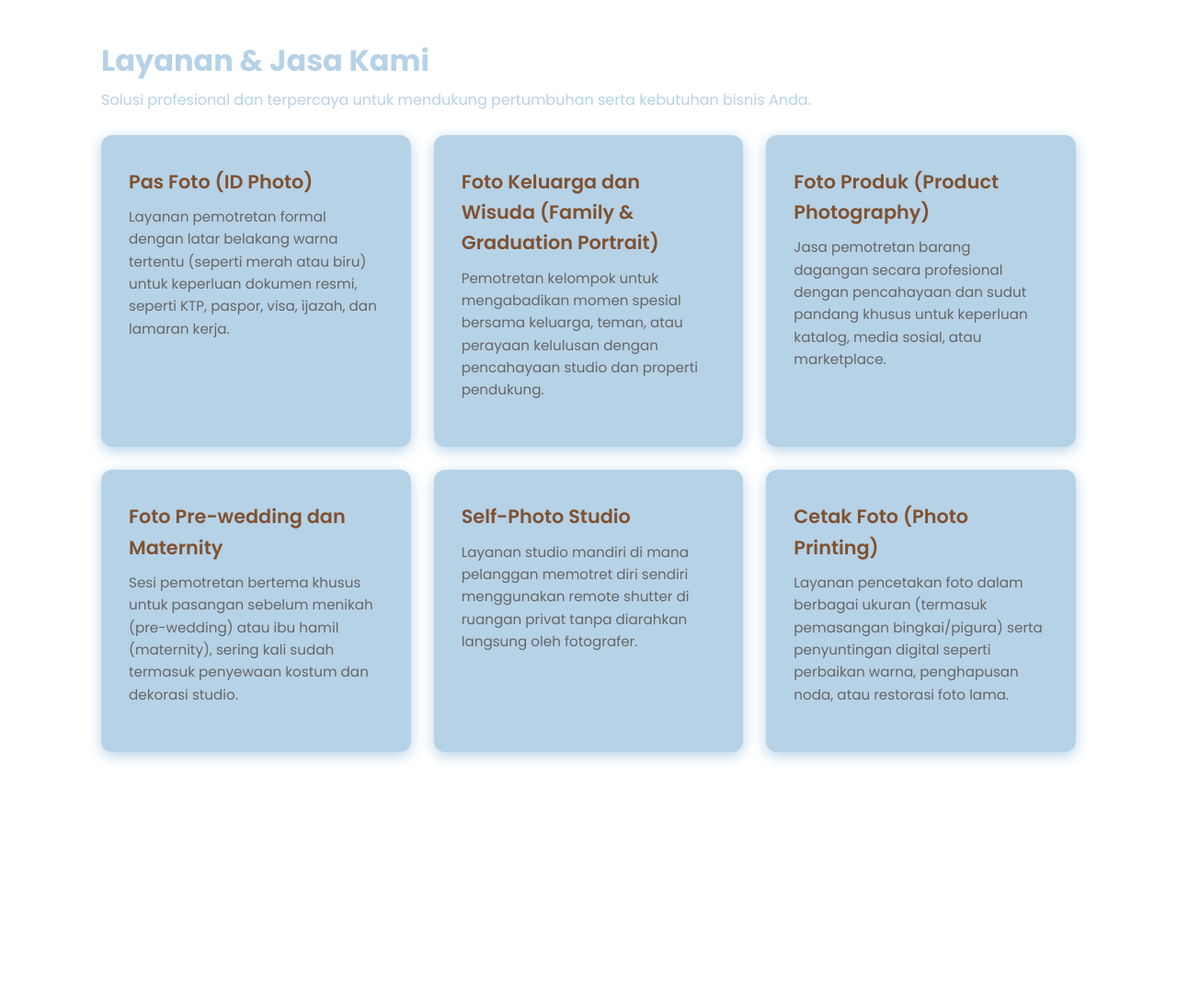
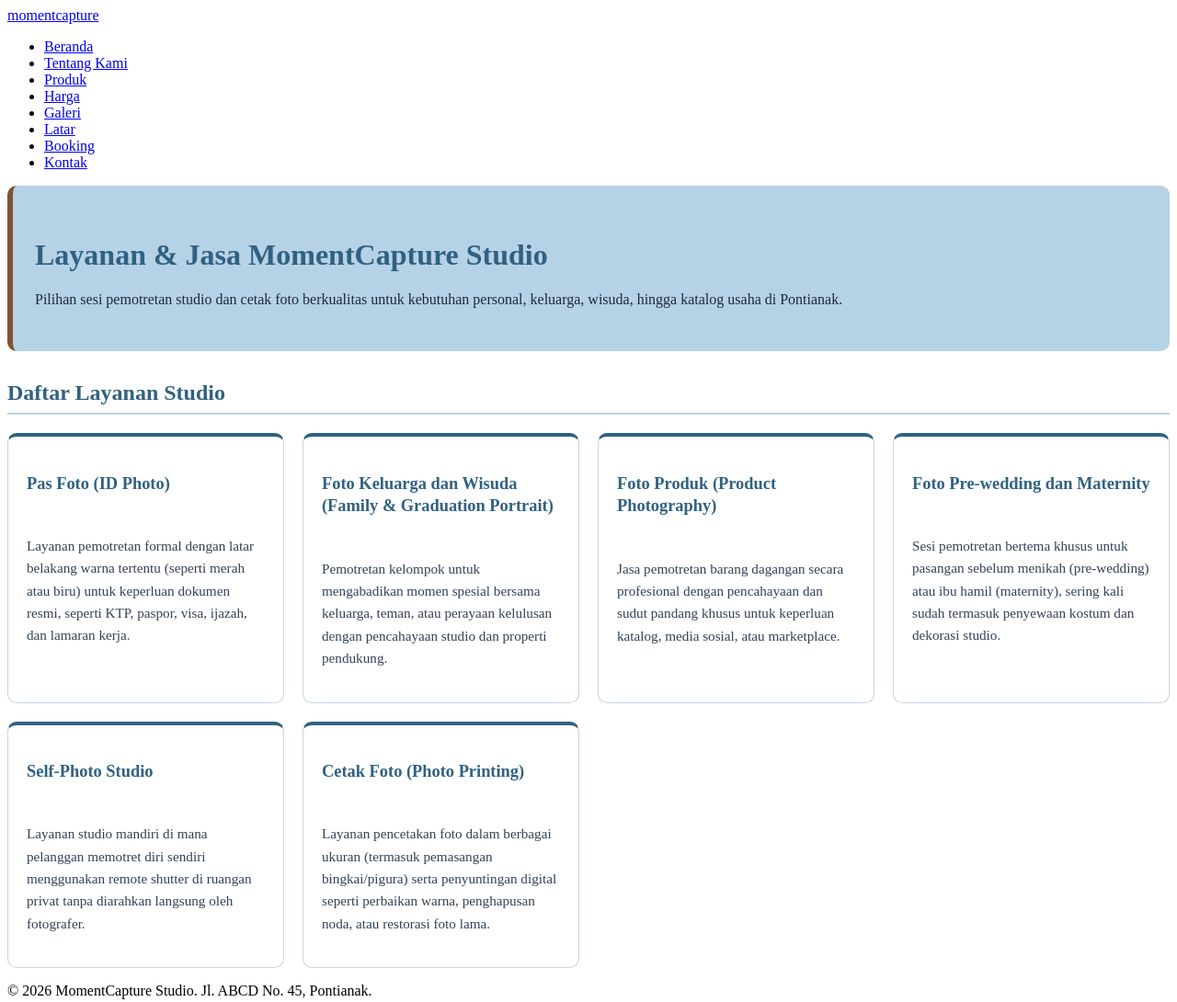
Before and after one commit to MaybeVanth/studio-foto-momentcapture, a plain HTML site: page pages/products.html in a window 1280 px wide. Shown: the whole page at 92% size. Before the commit the page ends 858 px from the top, so only its background shows below. Drawn offline with Linux system fonts and the light colour scheme.

Commit message:
fix(products): add semantic layout, nav/footer, studio copy, and contrast styles

```diff
--- a/pages/products.html
+++ b/pages/products.html
@@ -3,72 +3,73 @@
 <head>
     <meta charset="UTF-8">
     <meta name="viewport" content="width=device-width, initial-scale=1.0">
-    <title>Daftar Jasa Perusahaan</title>
+    <title>Produk &amp; Layanan - MomentCapture Studio</title>
     <link href="https://fonts.googleapis.com/css2?family=Poppins:wght@300;400;600;700&display=swap" rel="stylesheet">
-     <link rel="stylesheet" href="../styles/global.css">
+    <link rel="stylesheet" href="../styles/global.css">
     <link rel="stylesheet" href="../styles/products.css">
-
-
 </head>
 <body>
+    <header>
+        <nav class="navbar">
+            <div class="logo"><a href="../index.html">momentcapture</a></div>
+            <ul class="nav-links">
+                <li><a href="../index.html">Beranda</a></li>
+                <li><a href="about.html">Tentang Kami</a></li>
+                <li><a href="products.html" class="active">Produk</a></li>
+                <li><a href="pricing.html">Harga</a></li>
+                <li><a href="gallery.html">Galeri</a></li>
+                <li><a href="backdrops.html">Latar</a></li>
+                <li><a href="booking.html">Booking</a></li>
+                <li><a href="contact.html">Kontak</a></li>
+            </ul>
+        </nav>
+    </header>
 
-    <div class="container">
-        <div class="page-title">
-            <h1>Layanan & Jasa Kami</h1>
-            <p>Solusi profesional dan terpercaya untuk mendukung pertumbuhan serta kebutuhan bisnis Anda.</p>
-        </div>
+    <main class="container">
+        <section class="page-title">
+            <h1>Layanan &amp; Jasa MomentCapture Studio</h1>
+            <p>Pilihan sesi pemotretan studio dan cetak foto berkualitas untuk kebutuhan personal, keluarga, wisuda, hingga katalog usaha di Pontianak.</p>
+        </section>
 
-        <div class="services-grid">
+        <section class="services-section">
+            <h2>Daftar Layanan Studio</h2>
 
-            <div class="service-card">
-                <div>
-                    <h3 class="service-title">Pas Foto (ID Photo) </h3>
+            <div class="services-grid">
+                <article class="service-card">
+                    <h3 class="service-title">Pas Foto (ID Photo)</h3>
                     <p class="service-desc">Layanan pemotretan formal dengan latar belakang warna tertentu (seperti merah atau biru) untuk keperluan dokumen resmi, seperti KTP, paspor, visa, ijazah, dan lamaran kerja.</p>
-                </div>
+                </article>
 
-            </div>
+                <article class="service-card">
+                    <h3 class="service-title">Foto Keluarga dan Wisuda (Family &amp; Graduation Portrait)</h3>
+                    <p class="service-desc">Pemotretan kelompok untuk mengabadikan momen spesial bersama keluarga, teman, atau perayaan kelulusan dengan pencahayaan studio dan properti pendukung.</p>
+                </article>
 
-            <div class="service-card">
-                <div>
-                    <h3 class="service-title">Foto Keluarga dan Wisuda (Family & Graduation Portrait)</h3>
-                    <p class="service-desc">Pemotretan kelompok untuk mengabadikan momen spesial bersama keluarga, teman, atau perayaan kelulusan dengan pencahayaan studio dan properti pendukung.</p>
-                </div>
-
-            </div>
-
-            <div class="service-card">
-                <div>
+                <article class="service-card">
                     <h3 class="service-title">Foto Produk (Product Photography)</h3>
                     <p class="service-desc">Jasa pemotretan barang dagangan secara profesional dengan pencahayaan dan sudut pandang khusus untuk keperluan katalog, media sosial, atau marketplace.</p>
-                </div>
+                </article>
 
-            </div>
-
-            <div class="service-card">
-                <div>
+                <article class="service-card">
                     <h3 class="service-title">Foto Pre-wedding dan Maternity</h3>
                     <p class="service-desc">Sesi pemotretan bertema khusus untuk pasangan sebelum menikah (pre-wedding) atau ibu hamil (maternity), sering kali sudah termasuk penyewaan kostum dan dekorasi studio.</p>
-                </div>
+                </article>
 
-            </div>
-
-            <div class="service-card">
-                <div>
+                <article class="service-card">
                     <h3 class="service-title">Self-Photo Studio</h3>
                     <p class="service-desc">Layanan studio mandiri di mana pelanggan memotret diri sendiri menggunakan remote shutter di ruangan privat tanpa diarahkan langsung oleh fotografer.</p>
-                </div>
-            </div>
+                </article>
 
-            <div class="service-card">
-                <div>
+                <article class="service-card">
                     <h3 class="service-title">Cetak Foto (Photo Printing)</h3>
                     <p class="service-desc">Layanan pencetakan foto dalam berbagai ukuran (termasuk pemasangan bingkai/pigura) serta penyuntingan digital seperti perbaikan warna, penghapusan noda, atau restorasi foto lama.</p>
-                </div>
+                </article>
             </div>
+        </section>
+    </main>
 
-        </div>
-    </div>
-
-
+    <footer>
+        <p>&copy; 2026 MomentCapture Studio. Jl. ABCD No. 45, Pontianak.</p>
+    </footer>
 </body>
 </html>
--- a/styles/products.css
+++ b/styles/products.css
@@ -1,88 +1,74 @@
-        * {
-            margin: 0;
-            padding: 0;
-            box-sizing: border-box;
-            font-family: 'Poppins', sans-serif;
-        }
+perbaikan product.css
 
-        body {
-            background-color: #ffffff;
-            color: #ffffff;
-            line-height: 1.6;
-        }
+
+
+/* styles/products.css */
 
 .container {
-            max-width: 1100px;
-            margin: 40px auto;
-            padding: 0 20px;
+    max-width: 1120px;
+    margin: 0 auto;
+    padding: 32px 20px 56px;
 }
 
 .page-title {
-            margin-bottom: 25px;
+    background-color: #b6d2e7;
+    color: #306181;
+    padding: 28px 24px;
+    border-radius: 10px;
+    border-left: 6px solid #7f5231;
+    margin-bottom: 32px;
 }
 
 .page-title h1 {
     font-size: 2rem;
-            color: #b6d2e7;
-            margin-bottom: 5px;
+    line-height: 1.25;
+    margin-bottom: 10px;
+    color: #306181;
 }
 
 .page-title p {
-            color: #b6d2e7;
     font-size: 1rem;
+    line-height: 1.6;
+    color: #1e293b;
+}
+
+.services-section h2 {
+    font-size: 1.5rem;
+    color: #306181;
+    margin-bottom: 20px;
+    padding-bottom: 8px;
+    border-bottom: 2px solid #b6d2e7;
 }
 
 .services-grid {
     display: grid;
-            grid-template-columns: repeat(auto-fit, minmax(300px, 1fr));
-            gap: 25px;
+    grid-template-columns: repeat(auto-fit, minmax(280px, 1fr));
+    gap: 20px;
 }
 
 .service-card {
-            background: #b6d2e7;
-            border-radius: 12px;
-            padding: 30px;
-            box-shadow: 0 4px 15px #b6d2e7;
+    background-color: #ffffff;
+    border: 1px solid #cbd5e1;
+    border-top: 4px solid #306181;
+    border-radius: 10px;
+    padding: 20px;
     display: flex;
     flex-direction: column;
-            justify-content: space-between;
-            border-top: 4px solid #b6d2e7;
+    gap: 10px;
+}
+
+.service-card:hover {
+    border-top-color: #7f5231;
 }
 
 .service-title {
-            font-size: 1.3rem;
-            font-weight: 600;
-            color: #7f5231;
-            margin-bottom: 10px;
+    font-size: 1.15rem;
+    line-height: 1.35;
+    color: #306181;
 }
 
 .service-desc {
     font-size: 0.95rem;
-            color: #666;
-            margin-bottom: 20px;
+    line-height: 1.6;
+    color: #334155;
 }
-
-        .service-price {
-            font-size: 1rem;
-            font-weight: 600;
-            color: #2e7d32;
-            margin-bottom: 15px;
-        }
-
-        .btn-detail {
-            display: inline-block;
-            text-align: center;
-            background-color: #1976d2;
-            color: white;
-            text-decoration: none;
-            padding: 10px 20px;
-            border-radius: 6px;
-            font-weight: 500;
-            transition: background-color 0.3s;
-            cursor: pointer;
-            border: none;
-        }
-
-        .btn-detail:hover {
-            background-color: #0d47a1;
-        }
```
Lines whose indentation alone changed are shown as unchanged.
